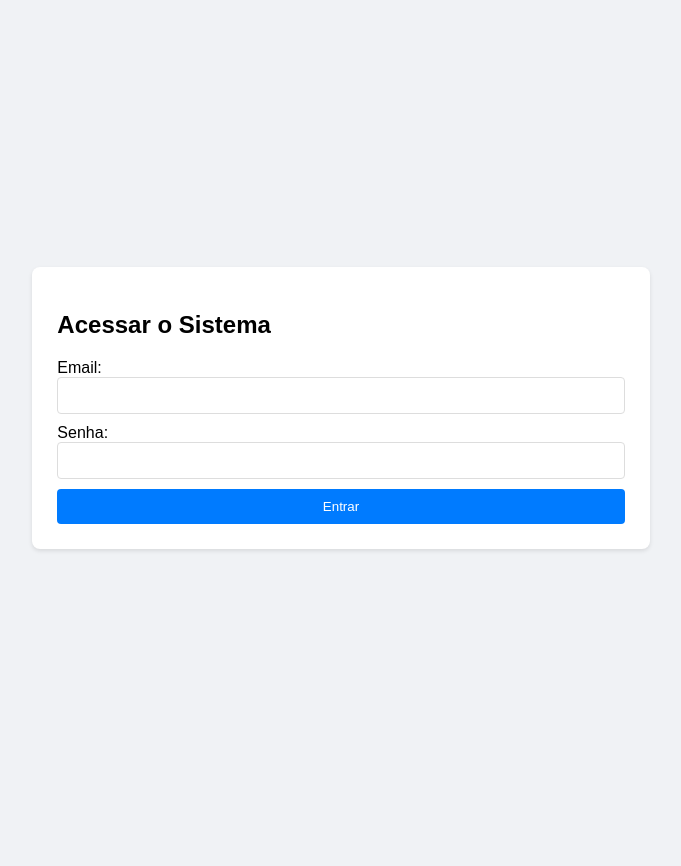
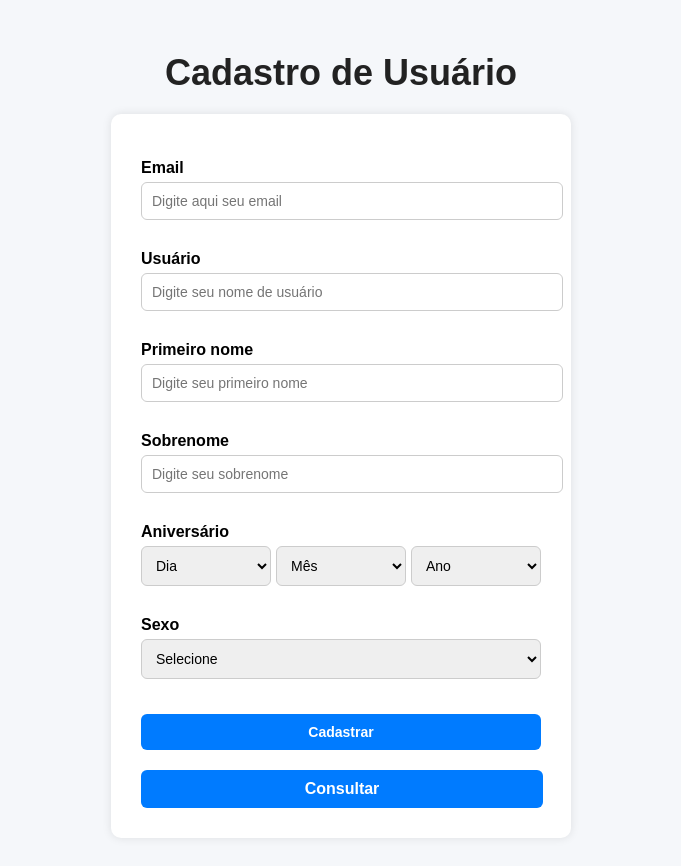
Before and after one commit to DevDuhva/aulasphp, a PHP site: page /LOGIN/index.php in a window 1280 px wide. Shown: the whole page, without its empty margins (299-980 px from the left). Before the commit the page ends 551 px from the top, so only its background shows below. Run offline with PHP 8.4, Linux system fonts and the light colour scheme.

Commit message:
consultar

```diff
--- a/LOGIN/conexao.php
+++ b/LOGIN/conexao.php
@@ -3,7 +3,7 @@
 $servidor = "localhost"; // Geralmente localhost
 $usuario_db = "root";    // Usuário do seu banco de dados
 $senha_db = "";          // Senha do seu banco de dados
-$banco = "empresa";      // Nome do banco de dados
+$banco = "cadastro_usuarios";      // Nome do banco de dados
 
 // Cria a conexão
 $conexao = mysqli_connect($servidor, $usuario_db, $senha_db, $banco);
--- a/LOGIN/index.php
+++ b/LOGIN/index.php
@@ -1,48 +1,59 @@
-<?php
-session_start(); // Inicia a sessão
-
-// Se o usuário já estiver logado, redireciona para o dashboard
-if (isset($_SESSION['usuario_id'])) {
-    header("Location: dashboard.php");
-    exit();
-}
-?>
 <!DOCTYPE html>
 <html lang="pt-br">
 <head>
-    <meta charset="UTF-8">
-    <meta name="viewport" content="width=device-width, initial-scale=1.0">
-    <title>Login</title>
-    <style>
-        body { font-family: Arial, sans-serif; display: flex; justify-content: center; align-items: center; height: 100vh; background-color: #f0f2f5; }
-        .login-container { background-color: #fff; padding: 25px; border-radius: 8px; box-shadow: 0 2px 4px rgba(0,0,0,0.1); }
-        .login-container h2 { margin-bottom: 20px; }
-        .login-container input { width: 100%; padding: 10px; margin-bottom: 10px; border: 1px solid #ddd; border-radius: 4px; box-sizing: border-box; }
-        .login-container button { width: 100%; padding: 10px; border: none; border-radius: 4px; background-color: #007bff; color: white; cursor: pointer; }
-        .login-container .error { color: red; margin-bottom: 10px; }
-    </style>
+  <meta charset="UTF-8">
+  <title>Cadastro de Usuário</title>
+  <link rel="stylesheet" href="style.css">
 </head>
 <body>
 
-    <div class="login-container">
-        <h2>Acessar o Sistema</h2>
-        <?php
-        // Exibe mensagem de erro se houver
-        if (isset($_SESSION['login_error'])) {
-            echo '<p class="error">' . $_SESSION['login_error'] . '</p>';
-            unset($_SESSION['login_error']); // Limpa a mensagem após exibir
-        }
-        ?>
-        <form action="login.php" method="POST">
-            <label for="email">Email:</label>
-            <input type="email" id="email" name="email" required>
+  <h1>Cadastro de Usuário</h1>
 
-            <label for="senha">Senha:</label>
-            <input type="password" id="senha" name="senha" required>
+  <form action="cadastrar.php" method="POST">
+    <label>Email</label>
+    <input type="email" name="email" placeholder="Digite aqui seu email" required>
 
-            <button type="submit">Entrar</button>
-        </form>
+    <label>Usuário</label>
+    <input type="text" name="usuario" placeholder="Digite seu nome de usuário" minlength="6" maxlength="20" required>
+
+    <label>Primeiro nome</label>
+    <input type="text" name="primeiro_nome" placeholder="Digite seu primeiro nome" minlength="2" maxlength="30" required>
+
+    <label>Sobrenome</label>
+    <input type="text" name="sobrenome" placeholder="Digite seu sobrenome" minlength="2" maxlength="40" required>
+
+    <label>Aniversário</label>
+    <div style="display: flex; gap: 5px;">
+      <select name="dia" required>
+        <option value="">Dia</option>
+        <!-- Dias 1 a 31 -->
+        <?php for ($i=1; $i<=31; $i++) echo "<option value='$i'>$i</option>"; ?>
+      </select>
+
+      <select name="mes" required>
+        <option value="">Mês</option>
+        <!-- Meses 1 a 12 -->
+        <?php for ($i=1; $i<=12; $i++) echo "<option value='$i'>$i</option>"; ?>
+      </select>
+
+      <select name="ano" required>
+        <option value="">Ano</option>
+        <!-- Anos 1980 a 2010 -->
+        <?php for ($i=1980; $i<=2010; $i++) echo "<option value='$i'>$i</option>"; ?>
+      </select>
     </div>
+
+    <label>Sexo</label>
+    <select name="sexo" required>
+      <option value="">Selecione</option>
+      <option value="Masculino">Masculino</option>
+      <option value="Feminino">Feminino</option>
+      <option value="Outro">Outro</option>
+    </select>
+
+    <button type="submit">Cadastrar</button>
+	<a href="consultar.php" class="button-link">Consultar</a>
+  </form>
 
 </body>
 </html>
--- /dev/null
+++ b/LOGIN/style.css
@@ -0,0 +1,142 @@
+body {
+  font-family: Arial, sans-serif;
+  background-color: #f5f7fa;
+  padding: 20px;
+}
+
+h1 {
+  color: #222;
+  font-size: 36px;
+  text-align: center;
+  margin-bottom: 20px;
+}
+
+form {
+  background-color: #fff;
+  padding: 30px;
+  border-radius: 10px;
+  box-shadow: 0 0 10px rgba(0,0,0,0.1);
+  width: 400px;
+  margin: 0 auto;
+}
+
+label {
+  display: block;
+  margin-top: 15px;
+  font-weight: bold;
+}
+
+input:not([type=text][name=search]), select, button {
+  width: 100%;
+  padding: 10px;
+  margin-top: 5px;
+  margin-bottom: 15px;
+  border: 1px solid #ccc;
+  border-radius: 6px;
+  font-size: 14px;
+}
+
+input:not([type=text][name=search]), select {
+  margin-top: 5px;
+  margin-bottom: 15px;
+}
+
+button {
+  background-color: #007bff;
+  color: white;
+  font-weight: bold;
+  cursor: pointer;
+  transition: background-color 0.3s ease;
+  border: none;
+  padding: 10px 15px;
+  border-radius: 6px;
+  display: inline-block;
+  text-align: center;
+  margin-top: 20px;
+  margin-bottom: 0;
+}
+
+button:hover {
+  background-color: #0056b3;
+}
+
+.button-link {
+  background-color: #007bff;
+  color: white;
+  font-weight: bold;
+  cursor: pointer;
+  transition: background-color 0.3s ease;
+  border: none;
+  padding: 10px 15px;
+  border-radius: 6px;
+  margin-top: 20px;
+  margin-bottom: 0;
+  display: inline-block;
+  text-align: center;
+  text-decoration: none;
+  width: 93%;
+}
+
+.button-link:hover {
+  background-color: #0056b3;
+  text-decoration: none;
+}
+
+.form-inline {
+  display: flex;
+  gap: 5px;
+}
+
+input[type=text] {
+  padding: 10px;
+  width: 280px;
+  border: 1px solid #ccc;
+  border-radius: 6px;
+  font-size: 14px;
+}
+
+table {
+  width: 100%;
+  border-collapse: collapse;
+  background: white;
+  border-radius: 10px;
+  overflow: hidden;
+  box-shadow: 0 0 10px rgba(0,0,0,0.1);
+}
+
+th, td {
+  padding: 12px;
+  border-bottom: 1px solid #ddd;
+  text-align: center;
+}
+
+th {
+  background-color: #007bff;
+  color: white;
+  font-weight: bold;
+}
+
+a {
+  text-decoration: none;
+  font-weight: bold;
+  transition: text-decoration 0.3s ease;
+}
+
+a.editar {
+  color: #007bff;
+}
+
+a.excluir {
+  color: #dc3545;
+}
+
+a:hover {
+  text-decoration: underline;
+}
+
+a:not(.editar):not(.excluir):not(.button-link) {
+  display: block;
+  text-align: center;
+  margin-top: 15px;
+  color: #007bff;
+}
```
Also changed, not shown: LOGIN/cadastrar.php (added, +47 -0 lines), LOGIN/consultar.php (added, +85 -0 lines), LOGIN/editar.php (added, +97 -0 lines), LOGIN/excluir.php (added, +33 -0 lines).
